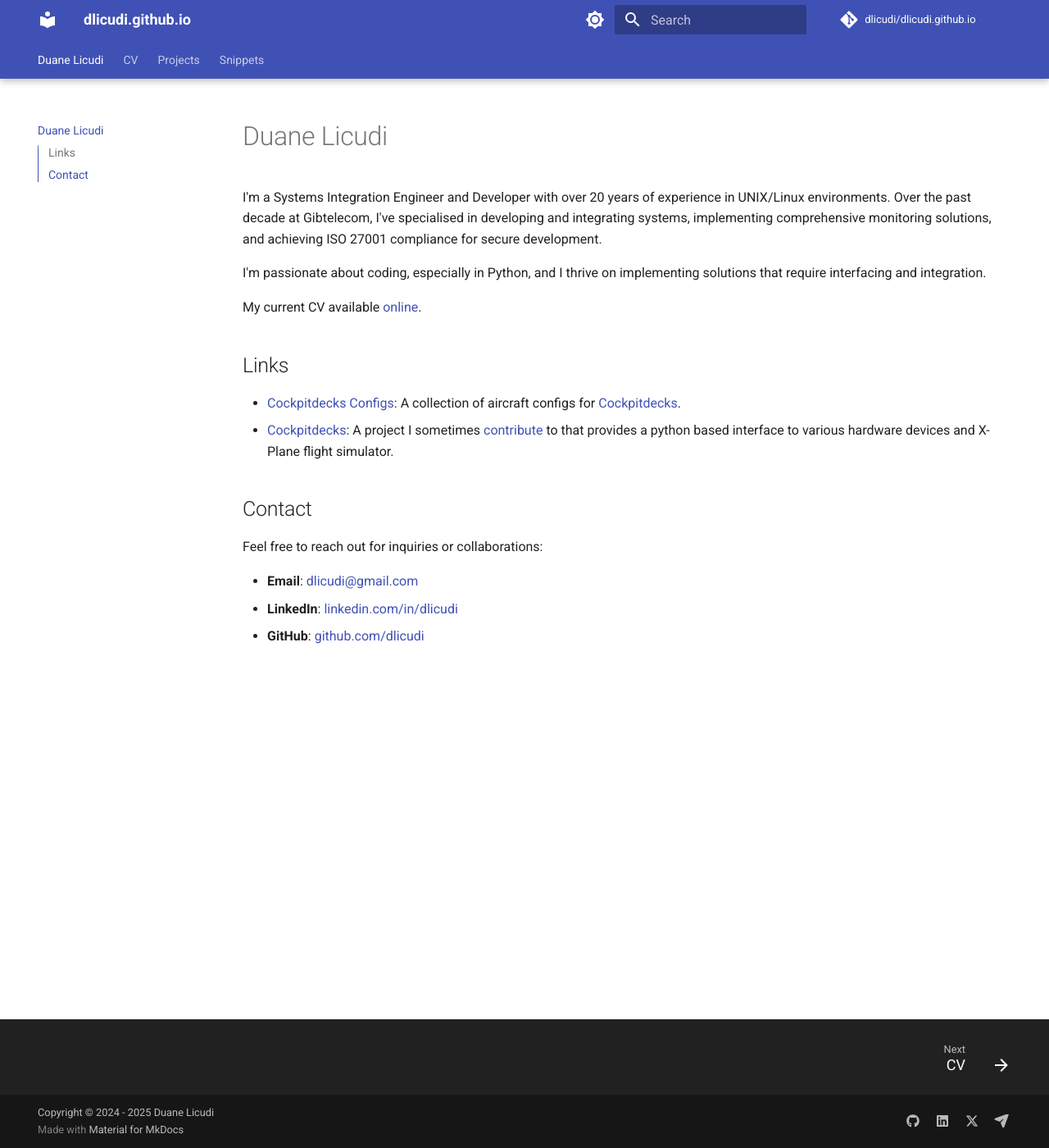
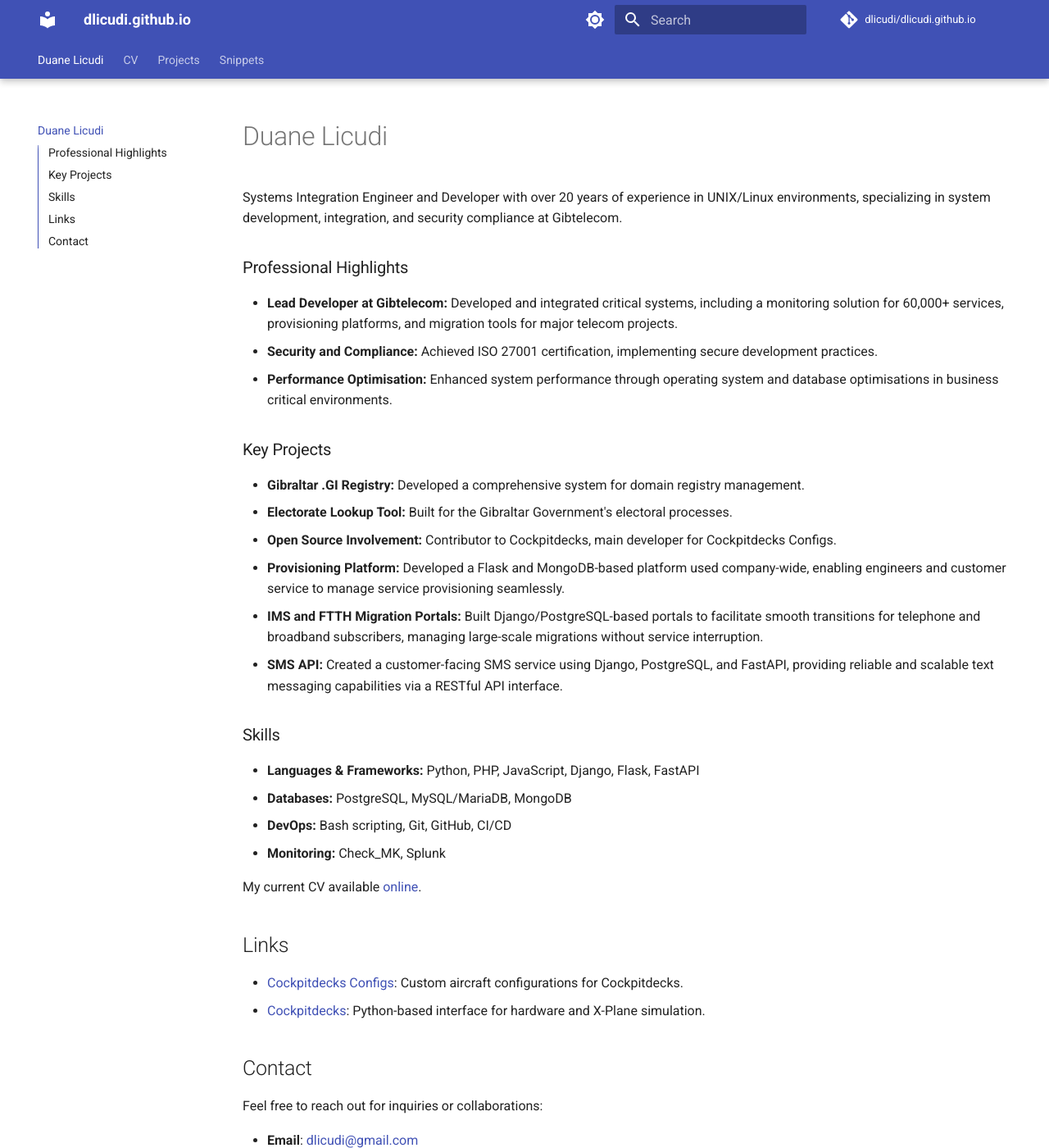
Before and after one commit to dlicudi/dlicudi.github.io, an MkDocs documentation site: the page built from docs/index.md, in a window 1280 px wide and 1400 px high. Shown: the whole window at 82% size. Built offline with MkDocs 1.6.1 and Material for MkDocs 9.7.7, drawn with Linux system fonts in a browser that asks for light colours; comment, search, counter and statistics services are not loaded; some of the changed text lies outside the part shown.

Commit message:
Rewriting main page

```diff
--- a/docs/index.md
+++ b/docs/index.md
@@ -1,15 +1,33 @@
 # Duane Licudi
 
-I'm a Systems Integration Engineer and Developer with over 20 years of experience in UNIX/Linux environments. Over the past decade at Gibtelecom, I've specialised in developing and integrating systems, implementing comprehensive monitoring solutions, and achieving ISO 27001 compliance for secure development.
+Systems Integration Engineer and Developer with over 20 years of experience in UNIX/Linux environments, specializing in system development, integration, and security compliance at Gibtelecom.
 
-I'm passionate about coding, especially in Python, and I thrive on implementing solutions that require interfacing and integration.
+### Professional Highlights
+
+- **Lead Developer at Gibtelecom:** Developed and integrated critical systems, including a monitoring solution for 60,000+ services, provisioning platforms, and migration tools for major telecom projects.
+- **Security and Compliance:** Achieved ISO 27001 certification, implementing secure development practices.
+- **Performance Optimisation:** Enhanced system performance through operating system and database optimisations in business critical environments.
+
+### Key Projects
+- **Gibraltar .GI Registry:** Developed a comprehensive system for domain registry management.
+- **Electorate Lookup Tool:** Built for the Gibraltar Government's electoral processes.
+- **Open Source Involvement:** Contributor to Cockpitdecks, main developer for Cockpitdecks Configs.
+- **Provisioning Platform:** Developed a Flask and MongoDB-based platform used company-wide, enabling engineers and customer service to manage service provisioning seamlessly.
+- **IMS and FTTH Migration Portals:** Built Django/PostgreSQL-based portals to facilitate smooth transitions for telephone and broadband subscribers, managing large-scale migrations without service interruption.
+- **SMS API:** Created a customer-facing SMS service using Django, PostgreSQL, and FastAPI, providing reliable and scalable text messaging capabilities via a RESTful API interface.
+
+### Skills
+- **Languages & Frameworks:** Python, PHP, JavaScript, Django, Flask, FastAPI
+- **Databases:** PostgreSQL, MySQL/MariaDB, MongoDB
+- **DevOps:** Bash scripting, Git, GitHub, CI/CD
+- **Monitoring:** Check_MK, Splunk
 
 My current CV available [online](https://dlicudi.github.io/cv).
 
 ## Links
 
-- [Cockpitdecks Configs](https://github.com/dlicudi/cockpitdecks-configs): A collection of aircraft configs for [Cockpitdecks](https://github.com/devleaks/cockpitdecks).
-- [Cockpitdecks](https://github.com/devleaks/cockpitdecks): A project I sometimes [contribute](https://github.com/devleaks/cockpitdecks/commits/main/?author=dlicudi) to that provides a python based interface to various hardware devices and X-Plane flight simulator.
+- [Cockpitdecks Configs](https://github.com/dlicudi/cockpitdecks-configs): Custom aircraft configurations for Cockpitdecks.
+- [Cockpitdecks](https://github.com/devleaks/cockpitdecks): Python-based interface for hardware and X-Plane simulation.
 
 ## Contact
 
@@ -18,3 +36,5 @@
 - **Email**: [dlicudi@gmail.com](mailto:dlicudi@gmail.com)
 - **LinkedIn**: [linkedin.com/in/dlicudi](https://linkedin.com/in/dlicudi)
 - **GitHub**: [github.com/dlicudi](https://github.com/dlicudi)
+
+*Connect with me to explore how my experience can benefit your projects or organisation.*
--- a/mkdocs.yml
+++ b/mkdocs.yml
@@ -12,7 +12,6 @@
   - git-committers:
       repository: dlicudi/cv
       branch: main
-
 theme:
   name: material
   font:
```
